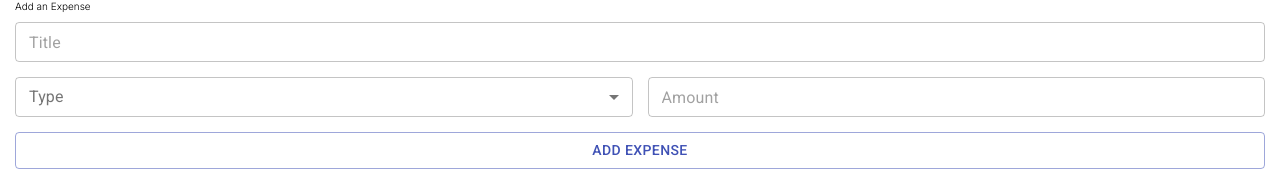
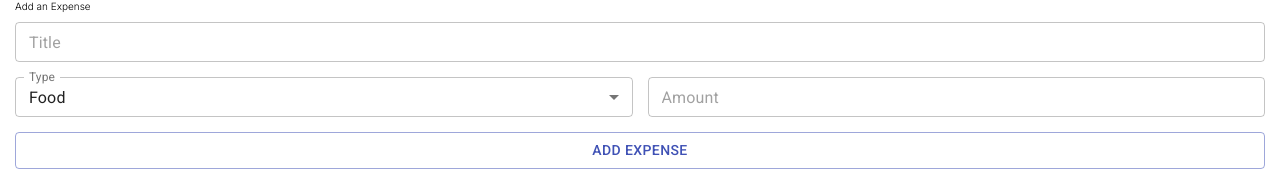
Before and after one commit to rajsaha/lazywallet, a React (Create React App) app: page / in a window 1280 px wide. Shown: the part 312-483 px from the top of the page. Built offline with nearby package versions, Linux system fonts and the light colour scheme.

Commit message:
fixed addExpense _type = 0

```diff
--- a/src/components/AddExpense/AddExpense.js
+++ b/src/components/AddExpense/AddExpense.js
@@ -1,9 +1,9 @@
-import { Button, MenuItem, TextField } from '@material-ui/core';
+import { Button, FormControl, InputLabel, MenuItem, Select, TextField } from '@material-ui/core';
 import React, { useCallback, useEffect, useState } from 'react';
 import './AddExpense.scss';
 
 function AddExpense({ expenseCallback, buttonLabel = 'Add Expense', showButton = true, _type = 0, _title = '', _amount = '' }) {
-    const [type, setType] = useState(_type ? _type : '');
+    const [type, setType] = useState(_type > -1 ? _type : '');
     const [title, setTitle] = useState(_title ? _title : '');
     const [amount, setAmount] = useState(_amount ? _amount : '');
     const [expenseCallbackReturn, setExpenseCallbackReturn] = useState(false);
@@ -19,23 +19,18 @@ function AddExpense({ expenseCallback, buttonLabel = 'Add Expense', showButton =
     }, [expenseCallbackReturn])
 
     useEffect(() => {
-        console.log(_type, _title, _amount)
         if (expenseCallbackReturn) clearFields();
-        return (() => {})
+        return (() => { })
     }, [clearFields, expenseCallbackReturn]);
 
     return (
         <>
             <form noValidate autoComplete="off">
                 <div className={`inputs ${showButton ? 'inputs-template-areas-show-button' : 'inputs-template-areas-hide-button'}`}>
-                    <TextField variant="outlined" placeholder="Title" size="small" value={title} onChange={(e) => {setTitle(e.target.value)}} />
-                    <TextField
-                        select
-                        variant="outlined"
-                        size="small"
-                        label="Type"
-                        value={type}
-                        onChange={handleChange}>
+                    <TextField variant="outlined" placeholder="Title" size="small" value={title} onChange={(e) => { setTitle(e.target.value) }} />
+                    <FormControl variant="outlined" size="small">
+                        <InputLabel>Type</InputLabel>
+                        <Select value={type} onChange={handleChange} label="Type">
                             <MenuItem value={0}>Food</MenuItem>
                             <MenuItem value={1}>Gift</MenuItem>
                             <MenuItem value={2}>Medical</MenuItem>
@@ -47,8 +42,9 @@ function AddExpense({ expenseCallback, buttonLabel = 'Add Expense', showButton =
                             <MenuItem value={8}>Travel</MenuItem>
                             <MenuItem value={9}>Debt</MenuItem>
                             <MenuItem value={10}>Other</MenuItem>
-                    </TextField>
-                    <TextField variant="outlined" placeholder="Amount" size="small" value={amount} onChange={(e) => {setAmount(e.target.value)}} />
+                        </Select>
+                    </FormControl>
+                    <TextField variant="outlined" placeholder="Amount" size="small" value={amount} onChange={(e) => { setAmount(e.target.value) }} />
                 </div>
                 {
                     showButton ?
@@ -56,7 +52,7 @@ function AddExpense({ expenseCallback, buttonLabel = 'Add Expense', showButton =
                             <Button variant="outlined" color="primary" onClick={() => {
                                 setExpenseCallbackReturn(expenseCallback({ type, title, amount }));
                                 clearFields();
-                        }}>{ buttonLabel }</Button>
+                            }}>{buttonLabel}</Button>
                         </div>
                         :
                         ""
```
Also changed, not shown: 1 other file (tests, documents, lock files or other folders). Lines whose indentation alone changed are shown as unchanged.
